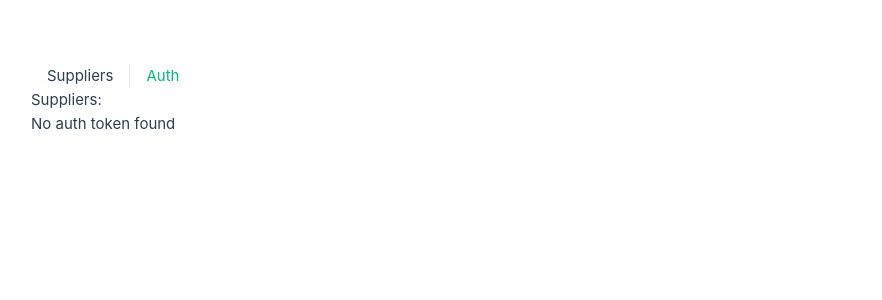
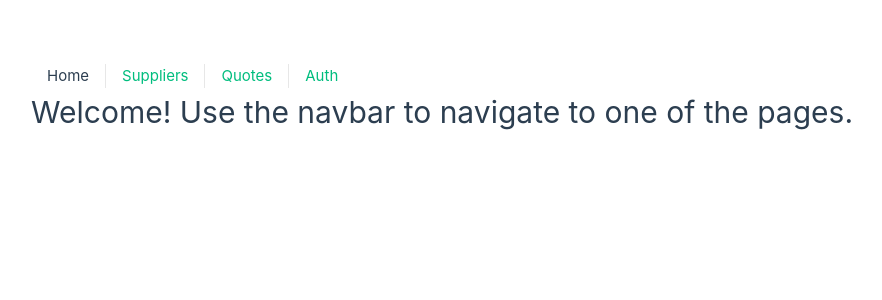
Before and after one commit to Domogo/suppliers-21, a Vue app: page / in a window 1280 px wide. Shown: the top 300 px of the page, without its empty margins (1-883 px from the left). Built offline with nearby package versions, Linux system fonts and the light colour scheme.

Commit message:
feat: quotes route, home route, refactor

```diff
--- a/src/App.vue
+++ b/src/App.vue
@@ -4,7 +4,9 @@ import { RouterLink, RouterView } from 'vue-router'
 
 <template>
   <nav>
-    <RouterLink to="/">Suppliers</RouterLink>
+    <RouterLink to="/">Home</RouterLink>
+    <RouterLink to="/suppliers">Suppliers</RouterLink>
+    <RouterLink to="/quotes">Quotes</RouterLink>
     <RouterLink to="/auth">Auth</RouterLink>
   </nav>
 
--- a/src/assets/main.css
+++ b/src/assets/main.css
@@ -20,3 +20,16 @@ a,
     background-color: hsla(160, 100%, 37%, 0.2);
   }
 }
+
+.container {
+  display: grid;
+  grid-template-columns: repeat(auto-fit, minmax(300px, 1fr));
+  gap: 1rem;
+}
+.card {
+  border: 1px solid black;
+  padding: 1rem;
+  margin-bottom: 1rem;
+  border-radius: 1rem;
+  box-shadow: 1px 1px 5px rgba(0, 0, 0, 0.2);
+}
--- /dev/null
+++ b/src/components/QuotesList.vue
@@ -0,0 +1,3 @@
+<div>
+  quotes
+</div>
--- a/src/components/SupplierList.vue
+++ b/src/components/SupplierList.vue
@@ -19,21 +19,22 @@ const { data, error } = await useFetch<SuppliersResponse>(url)
 </script>
 
 <template>
-  <div>Suppliers:</div>
+  <h1>Suppliers:</h1>
 
   <div v-if="error">{{ error }}</div>
 
-  <div>{{ data?.count }}</div>
-  <div>
-    <ul>
-      <li v-for="supplier in data?.results" :key="supplier.id">
+  <div class="container">
+    <div class="card" v-for="supplier in data?.results" :key="supplier.id">
+      <h2>
         {{ supplier.name }}
-      </li>
-    </ul>
+      </h2>
+      <p>{{ supplier.description }}</p>
+    </div>
   </div>
 
   <div>
     <button v-if="data?.previous" @click.prevent="fetchPrev">Previous</button>
     <button v-if="data?.next" @click.prevent="fetchNext">Next</button>
+    <div>There are {{ data?.count }} suppliers total.</div>
   </div>
 </template>
--- a/src/router/index.ts
+++ b/src/router/index.ts
@@ -1,5 +1,5 @@
 import { createRouter, createWebHistory } from 'vue-router'
-import SuppliersView from '@/views/SuppliersView.vue'
+import HomeView from '@/views/HomeView.vue'
 
 const router = createRouter({
   history: createWebHistory(import.meta.env.BASE_URL),
@@ -7,7 +7,17 @@ const router = createRouter({
     {
       path: '/',
       name: 'home',
-      component: SuppliersView
+      component: HomeView
+    },
+    {
+      path: '/suppliers',
+      name: 'suppliers',
+      component: () => import('../views/SuppliersView.vue')
+    },
+    {
+      path: '/quotes',
+      name: 'quotes',
+      component: () => import('../views/QuotesView.vue')
     },
     {
       path: '/auth',
--- /dev/null
+++ b/src/views/HomeView.vue
@@ -0,0 +1,3 @@
+<template>
+  <h1>Welcome! Use the navbar to navigate to one of the pages.</h1>
+</template>
--- a/src/views/QuotesView.vue
+++ b/src/views/QuotesView.vue
@@ -1,3 +1,12 @@
+<script setup lang="ts">
+import QuotesList from '@/components/QuotesList.vue'
+</script>
+
 <template>
-  <div>Quotes</div>
+  <Suspense>
+    <QuotesList />
+    <template #fallback>
+      <div>No quotes found</div>
+    </template>
+  </Suspense>
 </template>
--- a/src/views/SuppliersView.vue
+++ b/src/views/SuppliersView.vue
@@ -1,6 +1,7 @@
 <script setup lang="ts">
 import SupplierList from '@/components/SupplierList.vue'
 </script>
+
 <template>
   <Suspense>
     <SupplierList />
```
